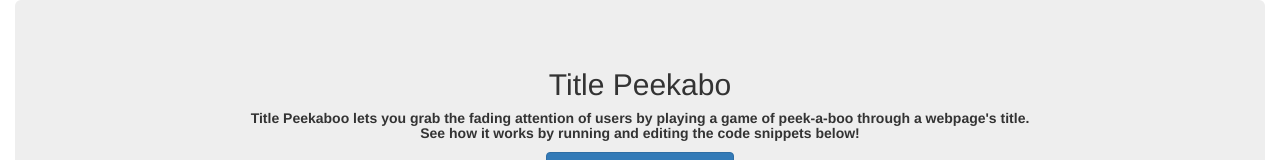
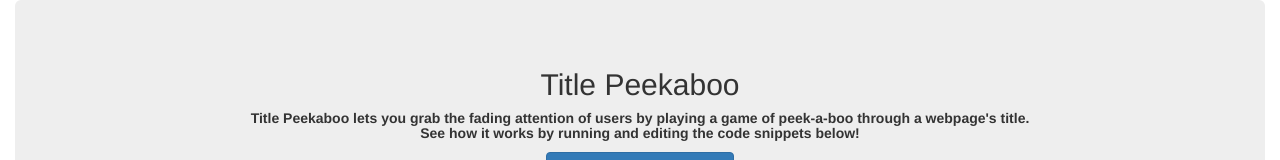
Before and after one commit to JBarna/TitlePeekaboo, a plain HTML site: page index.html in a window 1280 px wide. Shown: the top 160 px of the page. Drawn offline with Linux system fonts and the light colour scheme.

Commit message:
Fixed type in title

```diff
--- a/index.html
+++ b/index.html
@@ -22,7 +22,7 @@
 		<div class="col-md-12">
 			<div class="jumbotron text-center">
 				<h2>
-					Title Peekabo
+					Title Peekaboo
 				</h2>
 				<h5>
 					<strong>Title Peekaboo lets you grab the fading attention of users by playing a game of peek-a-boo through a webpage's title.<br>See how it works by running and editing the code snippets below!</strong>
```
